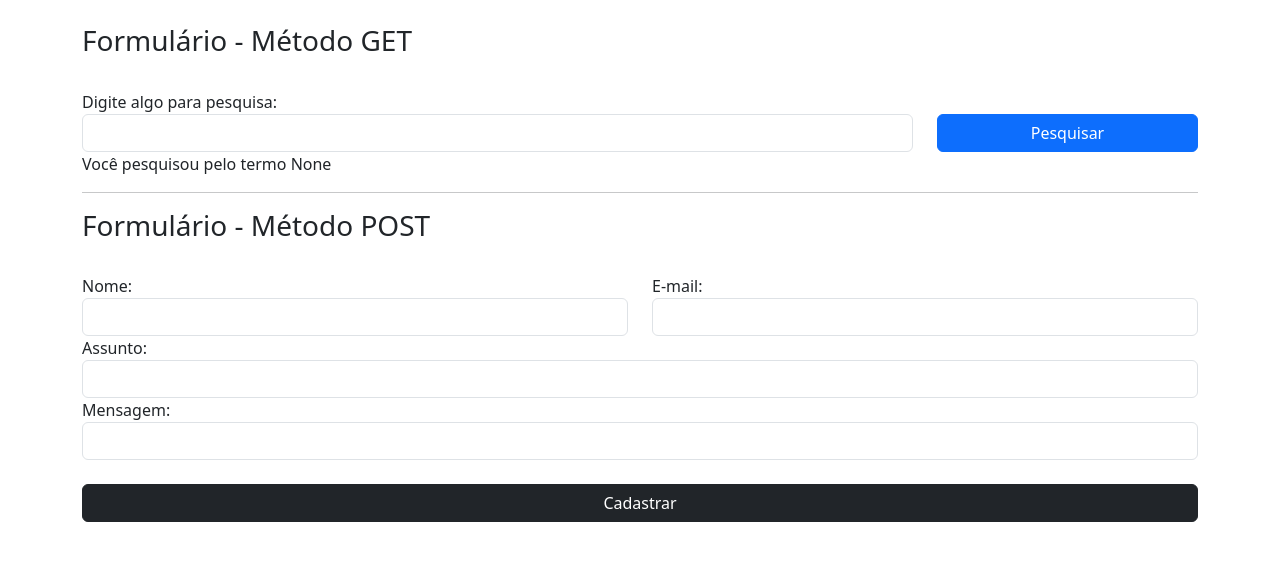
After one commit to Fabio-R-Moraes/Curso_Flask, a Flask app: page /contato_old/ in a window 1280 px wide. The commit adds this page. Shown: the top 561 px of the page. Run offline with Flask 3, Linux system fonts and the light colour scheme.

Commit message:
Formulários com GET e POST

```diff
--- a/estudo/__init__.py
+++ b/estudo/__init__.py
@@ -5,6 +5,7 @@ from flask_migrate import Migrate
 app = Flask(__name__)
 app.config['SQLALCHEMY_DATABASE_URI'] = 'sqlite:///curso_flask.db'
 app.config['SQLALCHEMY_TRACK_MODIFICATIONS'] = False
+app.config['SECRET_KEY'] = '345j3n5ltlknlknl345345345mnhcgf'
 
 db = SQLAlchemy(app)
 migrate = Migrate(app,db)
--- /dev/null
+++ b/estudo/templates/contatos_old.html
@@ -0,0 +1,52 @@
+<!DOCTYPE html>
+<html lang="pt-br">
+<head>
+    <meta charset="UTF-8">
+    <meta name="viewport" content="width=device-width, initial-scale=1.0">
+    <title>Contatos</title>
+    <link href="https://cdn.jsdelivr.net/npm/bootstrap@5.3.3/dist/css/bootstrap.min.css" rel="stylesheet" integrity="sha384-QWTKZyjpPEjISv5WaRU9OFeRpok6YctnYmDr5pNlyT2bRjXh0JMhjY6hW+ALEwIH" crossorigin="anonymous">
+</head>
+<body>
+    <div class="container">
+        <div class="row mt-4">
+            <h3>Formulário - Método GET</h3>
+        </div>
+            <form action="" method="get" class="row mt-4">
+                <div class="col-9">
+                    Digite algo para pesquisa:
+                    <input type="text" name="pesquisa" id="" class="form-control">
+                </div>
+                <div class="col-3">
+                    <button type="submit" class="btn btn-primary mt-4 col-12">Pesquisar</button>
+                </div>
+            </form>
+            <p>Você pesquisou pelo termo {{context['palavra']}}</p>
+            <hr>
+            <div class="row">
+                <h3>Formulário - Método POST</h3>
+            </div>
+            <form action="" method="post" class="row mt-4">
+                <div class="col-6">
+                    Nome:
+                    <input type="text" name="nome" id="" class="form-control" required>
+                </div>
+                <div class="col-6">
+                    E-mail:
+                    <input type="email" name="email" id="" class="form-control" required>
+                </div>
+                <div class="col-12">
+                    Assunto:
+                    <input type="text" name="assunto" id="" class="form-control" required>
+                </div>
+                <div class="col-12">
+                    Mensagem:
+                    <input type="text" name="mensagem" id="" class="form-control" required>
+                </div>
+                <div class="col-12">
+                    <button type="submit" class="btn btn-dark mt-4 col-12">Cadastrar</button>
+                </div>
+            </form>
+    </div>
+    <script src="https://cdn.jsdelivr.net/npm/bootstrap@5.3.3/dist/js/bootstrap.bundle.min.js" integrity="sha384-YvpcrYf0tY3lHB60NNkmXc5s9fDVZLESaAA55NDzOxhy9GkcIdslK1eN7N6jIeHz" crossorigin="anonymous"></script>
+</body>
+</html>
--- a/estudo/templates/index.html
+++ b/estudo/templates/index.html
@@ -13,7 +13,7 @@
     <div>
         <p>Bem vindo {{usuario}} a aula de Flask... Estude</p>
         <p>O usuário tem {{context.idade}} anos e mora em {{context.cidade}}!</p>
-        <a href="{{ url_for('novapage') }}">Uma nova página</a>
+        <a href="{{ url_for('contato') }}">Contato</a>
     </div>
 </body>
 </html>
--- a/estudo/view.py
+++ b/estudo/view.py
@@ -1,5 +1,7 @@
-from estudo import app
-from flask import render_template, url_for
+from estudo import app, db
+from flask import render_template, url_for, request, redirect
+from estudo.models import Contatos
+from estudo.forms import ContatoForm
 
 @app.route('/')
 def homepage():
@@ -10,6 +12,40 @@ def homepage():
     }
     return render_template("index.html", usuario=usuario, context=context)
 
-@app.route('/nova/')
-def novapage():
-    return "Esta é uma nova página!!!"
+
+#Formato INSEGURO, pode ser utilizado mas NÃO é recomendado
+@app.route('/contato_old/', methods=['GET','POST'])
+def contato_old():
+    context = {}
+    if request.method == 'GET':
+        palavra = request.args.get('pesquisa')
+        print(f'Método GET: O termo procurado foi "{palavra}"')
+        context.update({'palavra': palavra})
+
+    if request.method == 'POST':
+        nome = request.form['nome']
+        email = request.form['email']
+        assunto = request.form['assunto']
+        mensagem = request.form['mensagem']
+
+        contato = Contatos(
+            nome=nome,
+            email=email,
+            assunto=assunto,
+            Mensagem=mensagem
+        )
+
+        db.session.add(contato)
+        db.session.commit()
+
+    return render_template("contatos_old.html", context=context)
+
+@app.route('/contato/', methods=['GET','POST'])
+def contato():
+    form = ContatoForm()
+
+    if form.validate_on_submit():
+        form.save()
+        return redirect(url_for('homepage'))
+
+    return render_template("contatos.html", form=form)
```
Also changed, not shown: estudo/forms.py (added, +23 -0 lines), estudo/templates/contatos.html (added, +34 -0 lines), instance/curso_flask.db.
